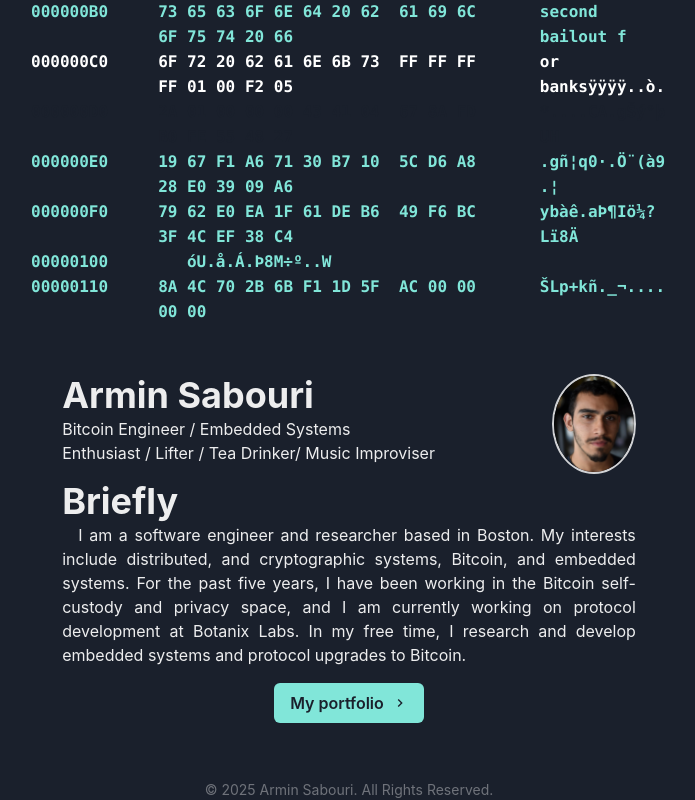
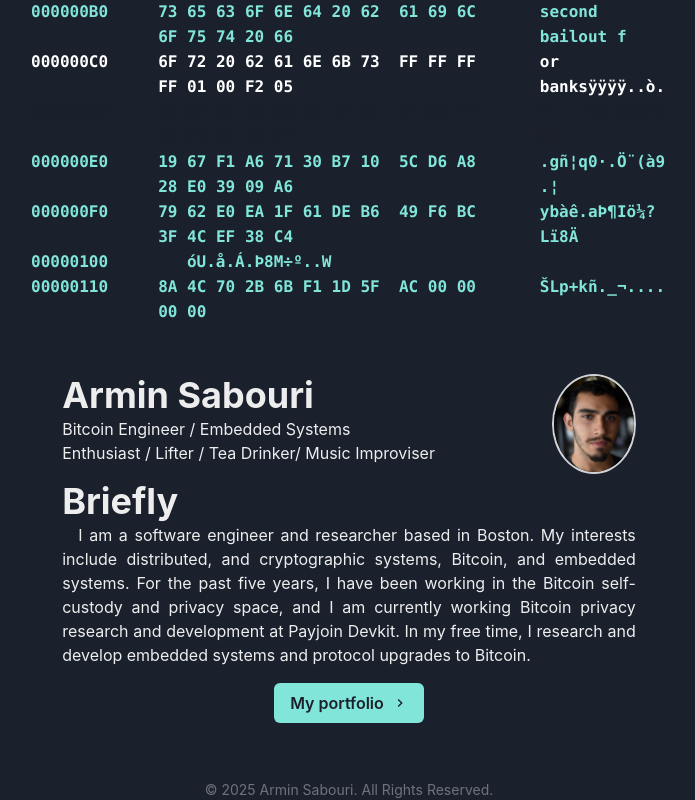
Before and after one commit to arminsabouri/armins88.github.io, a Next.js app: page / in a window 1280 px wide. Shown: the part 701-1501 px from the top of the page, without its empty margins (291-986 px from the left). Built offline with nearby package versions, Linux system fonts and the light colour scheme.

Commit message:
update bio

```diff
--- a/pages/index.js
+++ b/pages/index.js
@@ -61,9 +61,9 @@ export default function Home({ path }) {
             interests include distributed, and cryptographic systems, Bitcoin,
             and embedded systems. For the past five years, I have been working
             in the Bitcoin self-custody and privacy space, and I am currently
-            working on protocol development at{' '}
-            <Link href="https://www.botanixlabs.xyz/en/home" target="_blank">
-              Botanix Labs
+            working Bitcoin privacy research and development at{' '}
+            <Link href="https://payjoin.devkit.org/" target="_blank">
+              Payjoin Devkit
             </Link>
             . In my free time, I research and develop embedded systems and
             protocol upgrades to Bitcoin.
```
